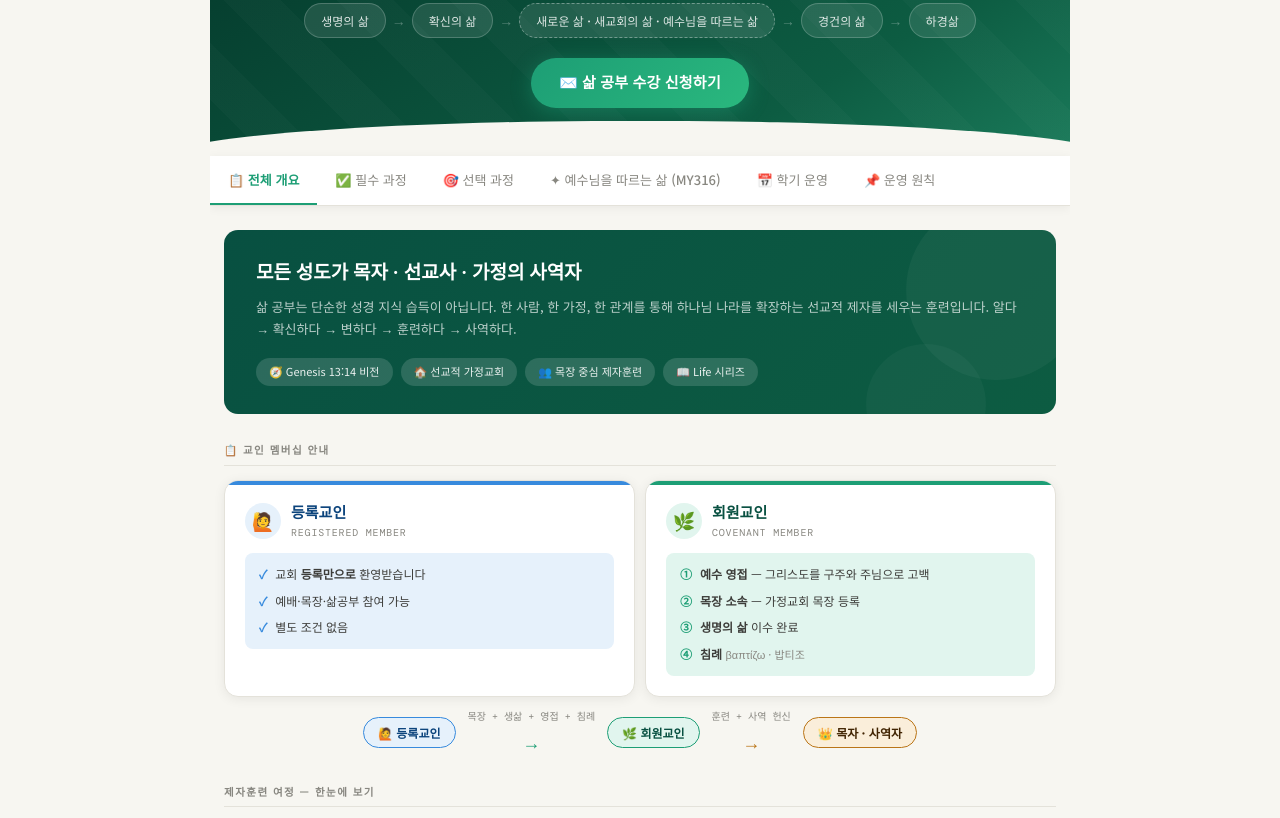
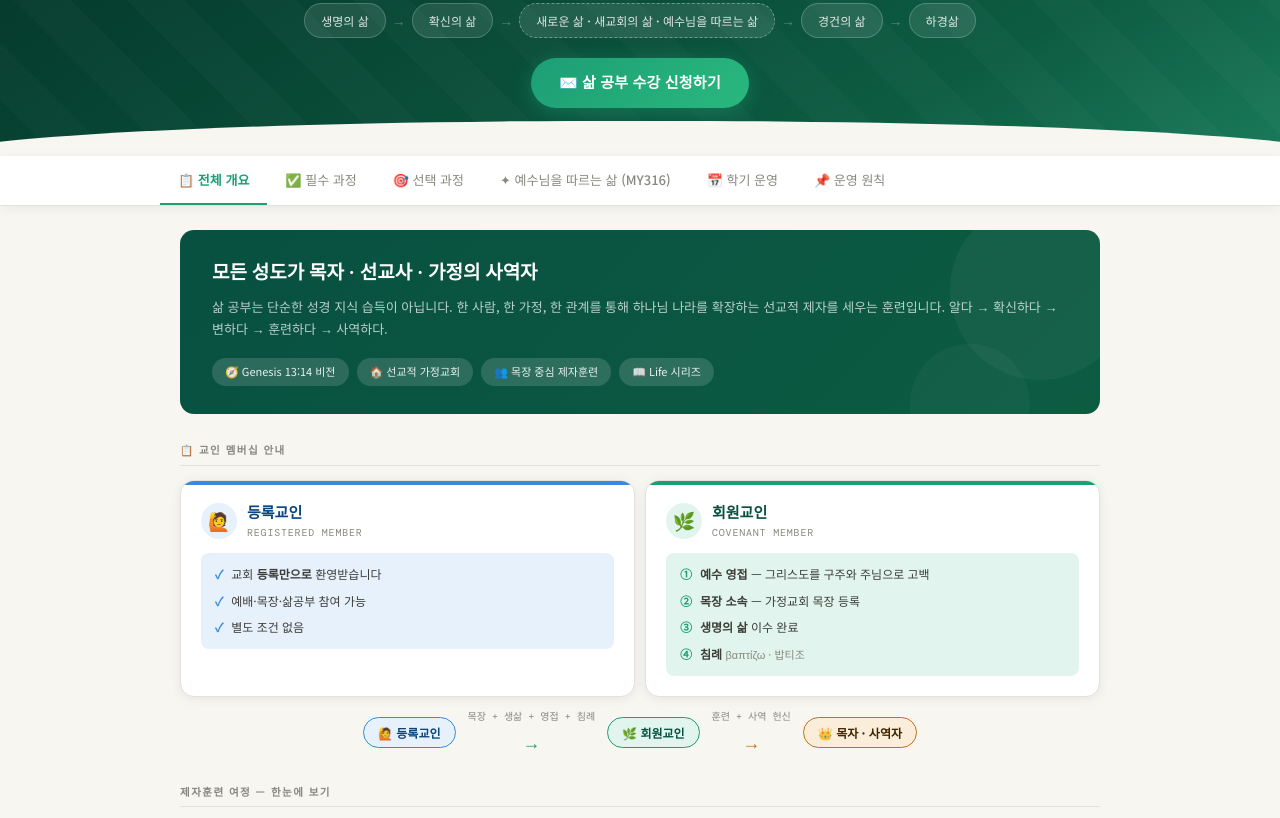
Before and after one commit to ijiguchon/lifestudy, a plain HTML site: page index.html in a window 1280 px wide. Shown: the part 421-1239 px from the top of the page. Drawn offline with nearby package versions, Linux system fonts and the light colour scheme.

Commit message:
Add files via upload

```diff
--- a/index.html
+++ b/index.html
@@ -26,13 +26,11 @@
 }
 *{box-sizing:border-box;margin:0;padding:0;}
 html{scroll-behavior:smooth;overflow-x:hidden;}
-body{
-  font-family:var(--font);background:var(--bg);color:var(--body);line-height:1.6;
-  overflow-x:hidden;
-  max-width:860px;
-  width:100%;
-  margin:0 auto;
-}
+body{font-family:var(--font);background:var(--bg);color:var(--body);line-height:1.6;overflow-x:hidden;}
+
+/* ── WRAPPER (내부 콘텐츠만 중앙 정렬) ── */
+.hero,.nav-wrap,.main{width:100%;}
+.hero-inner,.nav-inner,.main{max-width:960px;margin:0 auto;}
 
 /* ── HERO ── */
 .hero {
@@ -91,14 +89,14 @@ body{
 
 /* ── NAV ── */
 .nav-wrap{background:#fff;border-bottom:1.5px solid var(--border);position:sticky;top:0;z-index:200;box-shadow:0 2px 10px rgba(0,0,0,.06);width:100%;}
-.nav-inner{max-width:860px;margin:0 auto;display:flex;overflow-x:auto;scrollbar-width:none;}
+.nav-inner{max-width:960px;margin:0 auto;display:flex;overflow-x:auto;scrollbar-width:none;}
 .nav-inner::-webkit-scrollbar{display:none;}
 .nav-btn{padding:14px 18px;font-size:13px;font-weight:500;color:var(--gray);background:none;border:none;border-bottom:2.5px solid transparent;cursor:pointer;white-space:nowrap;font-family:var(--font);transition:all .18s;flex-shrink:0;}
 .nav-btn:hover{color:var(--body);}
 .nav-btn.active{color:var(--teal);border-bottom-color:var(--teal);font-weight:700;}
 
 /* ── LAYOUT ── */
-.main{max-width:860px;margin:0 auto;padding:24px 14px 80px;}
+.main{max-width:960px;margin:0 auto;padding:24px 20px 80px;}
 .tab-sec{display:none;animation:fadeUp .22s ease;}
 .tab-sec.active{display:block;}
 @keyframes fadeUp{from{opacity:0;transform:translateY(10px);}to{opacity:1;transform:translateY(0);}}
@@ -277,7 +275,7 @@ body{
              radial-gradient(ellipse 60% 80% at 80% 40%,rgba(55,138,221,.12),transparent 60%);
 }
 .dna-inner {
-  max-width:860px;margin:0 auto;
+  max-width:960px;margin:0 auto;
   display:grid;grid-template-columns:1fr auto 1fr;
   align-items:stretch;position:relative;z-index:2;
 }
```
Also changed, not shown: register.html (+3 -1 lines).
